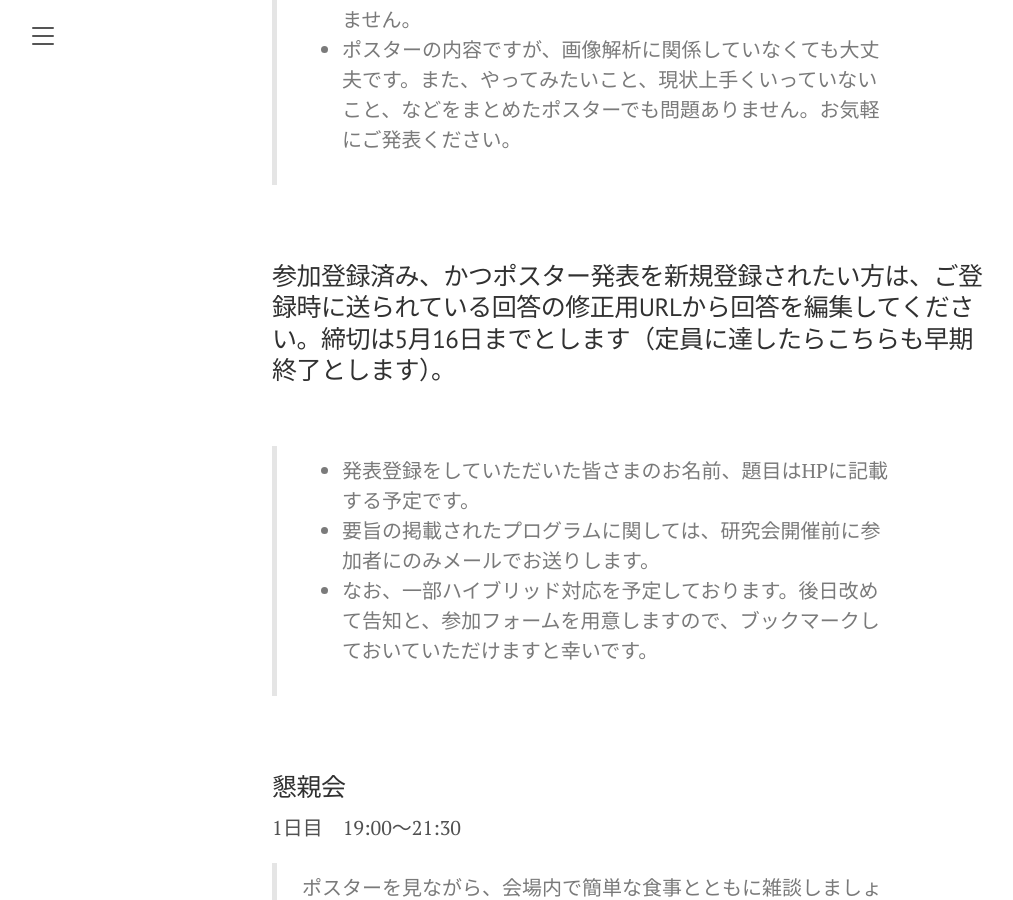
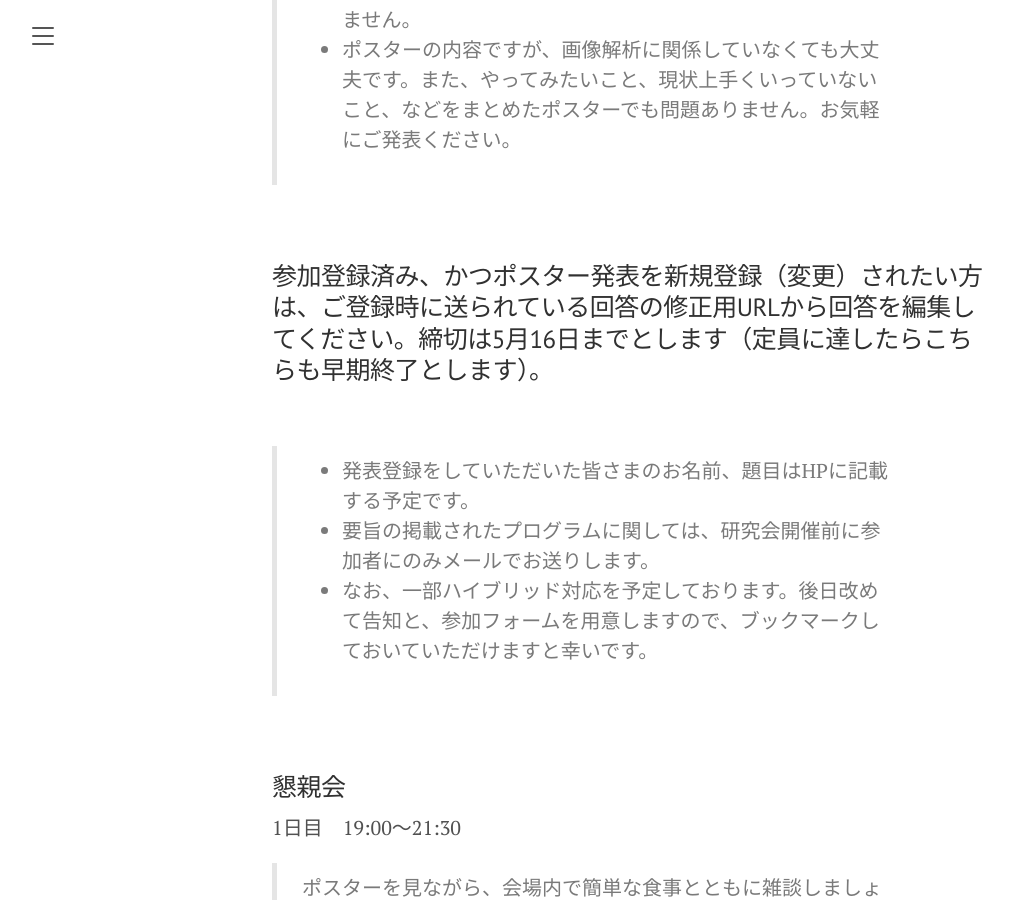
Before and after one commit to SystemsEthology/website, a Jekyll site: the page built from event_01/conference01_join.md, in a window 1280 px wide and 900 px high, scrolled down 949 px. Shown: the whole window, without its empty margins (8-1021 px from the left). Built offline with Jekyll 4.4.1, drawn with Linux system fonts in a browser that asks for light colours.

Commit message:
Update conference01_join.md

```diff
--- a/event_01/conference01_join.md
+++ b/event_01/conference01_join.md
@@ -24,7 +24,7 @@ order: 5
 
 <br>
 
-### 参加登録済み、かつポスター発表を新規登録されたい方は、ご登録時に送られている回答の修正用URLから回答を編集してください。締切は5月16日までとします（定員に達したらこちらも早期終了とします）。
+### 参加登録済み、かつポスター発表を新規登録（変更）されたい方は、ご登録時に送られている回答の修正用URLから回答を編集してください。締切は5月16日までとします（定員に達したらこちらも早期終了とします）。
 
 <br>
 
```
